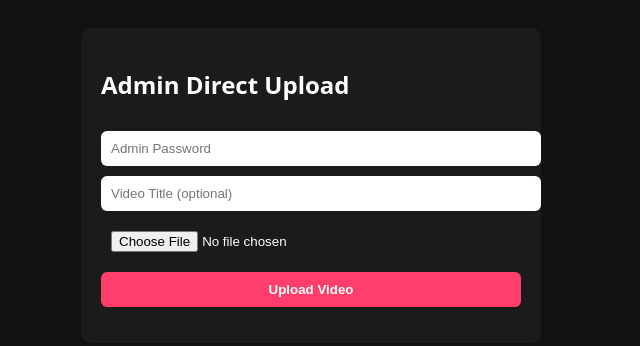
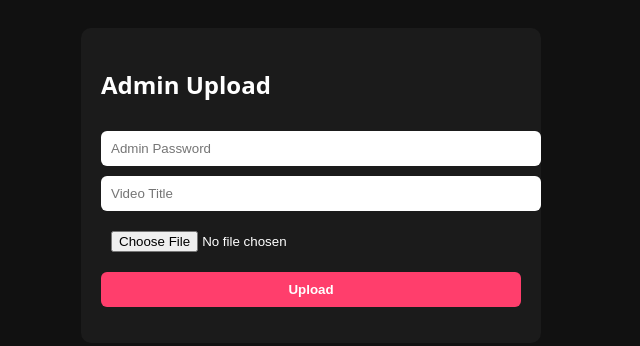
Before and after one commit to varun9125/my-video-website-1, a website: page public/admin.html in a window 1280 px wide. Shown: the whole page, without its empty margins (329-969 px from the left). Drawn offline with Linux system fonts and the light colour scheme.

Commit message:
Update admin.html

```diff
--- a/public/admin.html
+++ b/public/admin.html
@@ -3,74 +3,37 @@
 <head>
 <meta charset="UTF-8">
 <title>Admin Upload</title>
-<meta name="viewport" content="width=device-width">
-
 <style>
-body{
-  background:#111;
-  color:#fff;
-  font-family:system-ui;
-  padding:20px
-}
-.box{
-  max-width:420px;
-  margin:auto;
-  background:#1b1b1b;
-  padding:20px;
-  border-radius:10px
-}
-input,button{
-  width:100%;
-  padding:10px;
-  margin-top:10px;
-  border-radius:6px;
-  border:none
-}
-button{
-  background:#ff3e6c;
-  color:#fff;
-  font-weight:600;
-  cursor:pointer
-}
-#msg{
-  text-align:center;
-  margin-top:10px
-}
+body{background:#111;color:#fff;font-family:system-ui;padding:20px}
+.box{max-width:420px;margin:auto;background:#1b1b1b;padding:20px;border-radius:10px}
+input,button{width:100%;padding:10px;margin-top:10px;border-radius:6px;border:none}
+button{background:#ff3e6c;color:#fff;font-weight:600}
+#msg{text-align:center;margin-top:10px}
 </style>
 </head>
 
 <body>
-
 <div class="box">
-  <h2>Admin Direct Upload</h2>
-
+  <h2>Admin Upload</h2>
   <input id="pass" type="password" placeholder="Admin Password">
-  <input id="title" placeholder="Video Title (optional)">
+  <input id="title" placeholder="Video Title">
   <input id="video" type="file" accept="video/*">
-
-  <button onclick="upload()">Upload Video</button>
+  <button onclick="upload()">Upload</button>
   <p id="msg"></p>
 </div>
 
 <script>
-/* ====== CLOUDINARY CONFIG ====== */
-const CLOUD_NAME   = "doeuirhlh";
+const CLOUD_NAME = "doeuirhlh";
 const UPLOAD_PRESET = "kamababa_unsigned";
-/* =============================== */
 
 function upload(){
-  const pass  = document.getElementById("pass").value.trim();
-  const title = document.getElementById("title").value.trim();
-  const file  = document.getElementById("video").files[0];
-  const msg   = document.getElementById("msg");
+  const pass = document.getElementById("pass").value;
+  const title = document.getElementById("title").value;
+  const file = document.getElementById("video").files[0];
+  const msg = document.getElementById("msg");
 
-  if(!pass){
-    msg.innerText="❌ Admin password required";
-    return;
-  }
-
-  if(!file){
-    msg.innerText="❌ Video select karo";
+  if(!pass || !file){
+    msg.innerText="❌ Password & video required";
     return;
   }
 
@@ -79,6 +42,7 @@ function upload(){
   const fd = new FormData();
   fd.append("file", file);
   fd.append("upload_preset", UPLOAD_PRESET);
+  fd.append("resource_type", "video");
 
   fetch(`https://api.cloudinary.com/v1_1/${CLOUD_NAME}/video/upload`,{
     method:"POST",
@@ -87,17 +51,11 @@ function upload(){
   .then(r=>r.json())
   .then(d=>{
     if(d.error){
-      console.error(d);
-      msg.innerText = "❌ " + d.error.message;
+      msg.innerText="❌ "+d.error.message;
       return;
     }
 
-    if(!d.secure_url){
-      msg.innerText="❌ Upload failed";
-      return;
-    }
-
-    msg.innerText="⏳ Saving video data...";
+    msg.innerText="⏳ Saving video...";
 
     fetch("/api/save",{
       method:"POST",
@@ -106,27 +64,19 @@ function upload(){
         "x-admin-password": pass
       },
       body: JSON.stringify({
-        title: title || "Untitled Video",
+        title: title,
         url: d.secure_url
       })
     })
     .then(r=>r.json())
     .then(res=>{
-      if(res.success){
-        msg.innerText="✅ Upload successful";
-        document.getElementById("video").value="";
-        document.getElementById("title").value="";
-      }else{
-        msg.innerText="❌ " + res.error;
-      }
+      msg.innerText = res.success ? "✅ Upload Successful" : "❌ "+res.error;
     });
   })
-  .catch(err=>{
-    console.error(err);
+  .catch(()=>{
     msg.innerText="❌ Network / Cloudinary error";
   });
 }
 </script>
-
 </body>
 </html>
```
